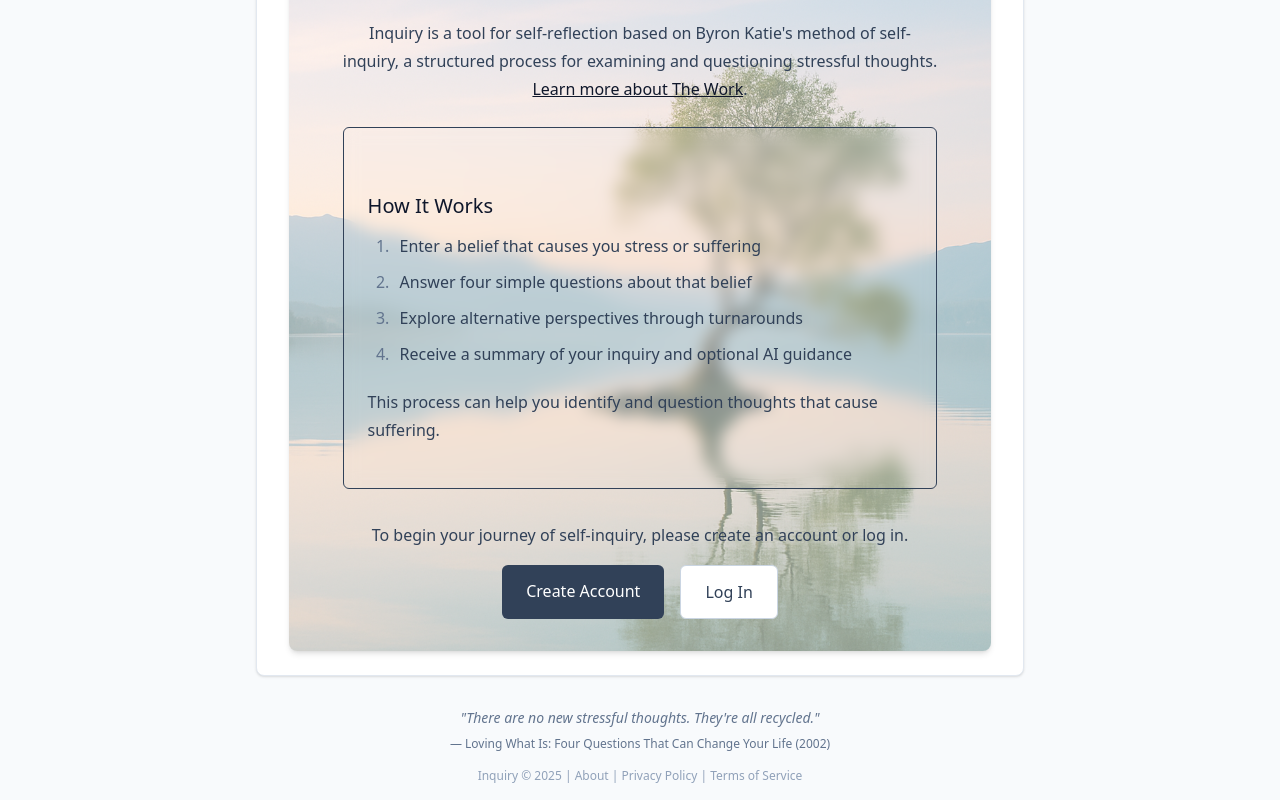
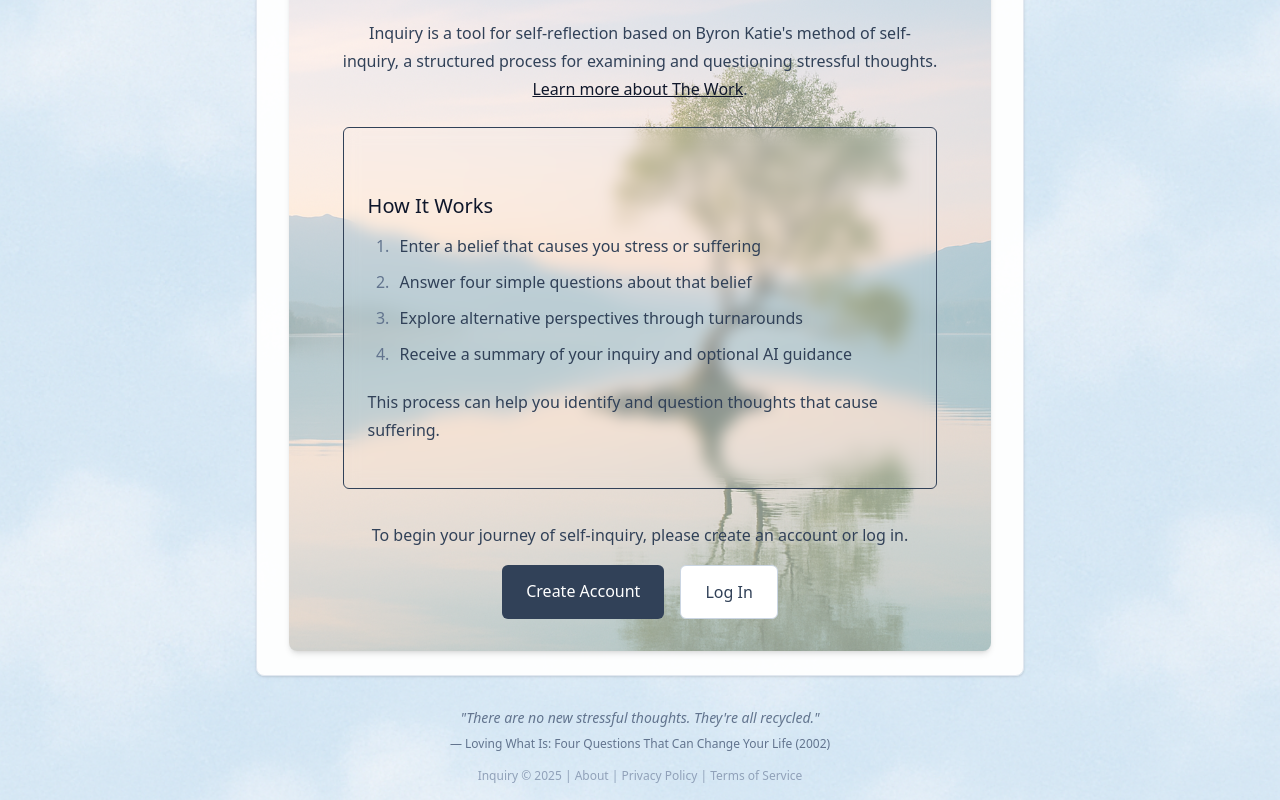
Before and after one commit to marcus/inquiry, a SvelteKit app: page / in a window 1280 px wide. Shown: the part 194-994 px from the top of the page. Built offline with nearby package versions, Linux system fonts and the light colour scheme; no server answers.

Commit message:
Clouds for the footer too

```diff
--- a/src/routes/+layout.svelte
+++ b/src/routes/+layout.svelte
@@ -93,7 +93,7 @@
 	});
 </script>
 
-<div class="min-h-screen bg-slate-50 text-slate-800 flex flex-col">
+<div class="min-h-screen bg-slate-50 text-slate-800 flex flex-col bg-[url('/background.png')] bg-cover bg-center bg-fixed">
 	<header class="py-6 px-4 md:px-8 relative z-20">
 		<div class="container mx-auto max-w-3xl flex justify-between items-center">
 			<a href="/" class="hover:opacity-80 transition-opacity duration-200">
@@ -180,7 +180,7 @@
 	<!-- Full Screen Mobile Menu -->
 	{#if isMobileMenuOpen}
 		<div
-			class="fixed inset-0 bg-slate-50 z-50 flex flex-col"
+			class="fixed inset-0 bg-slate-50/95 z-50 flex flex-col"
 			transition:fly={{ y: -20, duration: 300 }}
 		>
 			<!-- Close button in top-right corner -->
@@ -260,11 +260,11 @@
 	{/if}
 
 	<main class="flex-1">
-		<div class="container mx-auto max-w-3xl px-4 md:px-8 border border-slate-200 rounded-lg shadow-sm bg-white my-4 py-6">
+		<div class="container mx-auto max-w-3xl px-4 md:px-8 border border-slate-200 rounded-lg shadow-sm bg-white/95 my-4 py-6">
 			{@render children()}
 		</div>
 	</main>
-	<footer class="py-4 px-4 md:px-8 text-slate-500 text-center text-sm bg-slate-50">
+	<footer class="py-4 px-4 md:px-8 text-slate-500 text-center text-sm">
 		<div class="container mx-auto max-w-3xl">
 			<!-- Hide quotations on mobile when guidance is shown -->
 			{#if !$showGuidanceStore}
```
